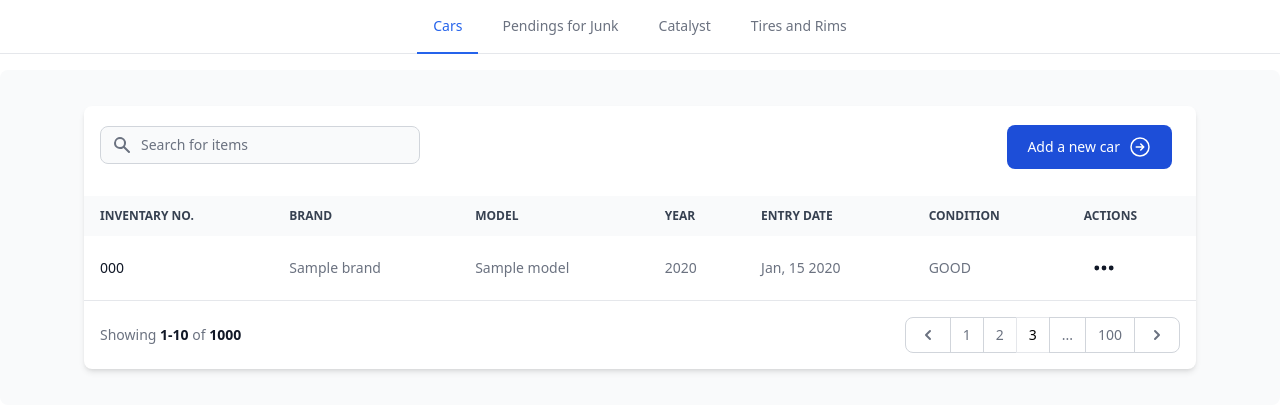
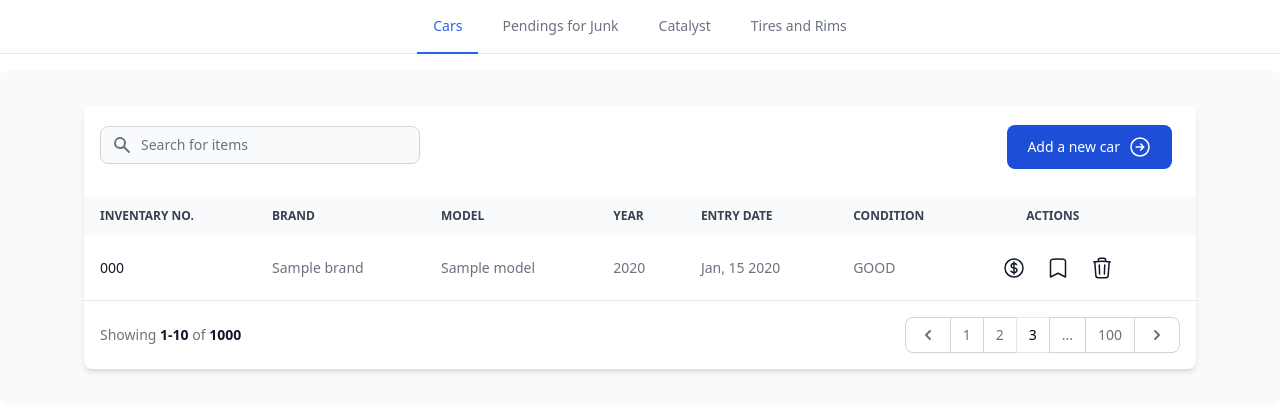
Before and after one commit to JoseJorgeGC/junker_app, a Django app: page /inventary/ in a window 1280 px wide. Shown: the part 80-493 px from the top of the page. Run offline with Django 4.2, Linux system fonts and the light colour scheme; tables that the repository leaves empty hold one stand-in row (values such as "Sample post"); some libraries are stand-ins or nearby versions.

Commit message:
Agregando botones nuevos en paginas de carros y pedientes

```diff
--- a/inventary/templates/inventary.html
+++ b/inventary/templates/inventary.html
@@ -53,7 +53,7 @@
                                     <th scope="col" class="px-4 py-3">Year</th>
                                     <th scope="col" class="px-4 py-3">Entry Date</th>
                                     <th scope="col" class="px-4 py-3">Condition</th>
-                                    <th scope="col" class="px-4 py-3">Actions</th>
+                                    <th scope="col" class="pl-12">Actions</th>
                                 </tr>
                             </thead>
                             <tbody>
@@ -66,25 +66,33 @@
                                     <td class="px-4 py-3">{{car.entry_date|date:"M, j Y"}}</td>
                                     <td class="px-4 py-3">{{car.condition}}</td>
                                     <td class="px-4 py-3">
-                                        <button id="dropdownMenuIconHorizontalButton" data-dropdown-toggle="dropdownDotsHorizontal" class="inline-flex items-center p-2 text-sm font-medium text-center text-gray-900 bg-white rounded-lg hover:bg-gray-100 focus:ring-4 focus:outline-none dark:text-white focus:ring-gray-50 dark:bg-gray-800 dark:hover:bg-gray-700 dark:focus:ring-gray-600" type="button">
-                                            <svg class="w-6 h-6" aria-hidden="true" fill="currentColor" viewBox="0 0 20 20" xmlns="http://www.w3.org/2000/svg"><path d="M6 10a2 2 0 11-4 0 2 2 0 014 0zM12 10a2 2 0 11-4 0 2 2 0 014 0zM16 12a2 2 0 100-4 2 2 0 000 4z"></path></svg>
-                                        </button>
+                                        <a href="">
+                                            <button class="inline-flex items-center p-2 text-sm font-medium text-center text-gray-900 bg-white rounded-lg hover:bg-gray-100 focus:ring-4 focus:outline-none dark:text-white focus:ring-gray-50 dark:bg-gray-800 dark:hover:bg-gray-700 dark:focus:ring-gray-600" type="button">
+                                            <svg xmlns="http://www.w3.org/2000/svg" fill="none" viewBox="0 0 24 24" stroke-width="1.5" stroke="currentColor" class="w-6 h-6">
+                                                <path stroke-linecap="round" stroke-linejoin="round" d="M12 6v12m-3-2.818l.879.659c1.171.879 3.07.879 4.242 0 1.172-.879 1.172-2.303 0-3.182C13.536 12.219 12.768 12 12 12c-.725 0-1.45-.22-2.003-.659-1.106-.879-1.106-2.303 0-3.182s2.9-.879 4.006 0l.415.33M21 12a9 9 0 11-18 0 9 9 0 0118 0z" />
+                                                <title>Sell</title>
+                                            </svg>
+                                            </button>
+                                        </a>
 
-                                        <!-- Dropdown menu -->
-                                        <div id="dropdownDotsHorizontal" class="z-10 hidden bg-white divide-y divide-gray-100 rounded-lg shadow w-44 dark:bg-gray-700 dark:divide-gray-600">
-                                            <ul class="py-2 text-sm text-gray-700 dark:text-gray-200" aria-labelledby="dropdownMenuIconHorizontalButton">
-                                                <li>
-                                                    <a href="{% url 'sell' %}" class="block px-4 py-2 hover:bg-gray-100 dark:hover:bg-gray-600 dark:hover:text-white">Sell</a>
-                                                </li>
-                                                <li>
-                                                    <a href="{% url 'to_junk' car.id %}" class="block px-4 py-2 hover:bg-gray-100 dark:hover:bg-gray-600 dark:hover:text-white">To Junk</a>
-                                                </li>
-                                                <li>
-                                                    <a href="{% url 'delete' car.id %}" class="block px-4 py-2 hover:bg-gray-100 dark:hover:bg-gray-600 dark:hover:text-white">Delete</a>
-                                                </li>
-                                                </ul>
-                                        </div>
-                                        </div>
+                                        <a href="">
+                                            <button class="inline-flex items-center p-2 text-sm font-medium text-center text-gray-900 bg-white rounded-lg hover:bg-gray-100 focus:ring-4 focus:outline-none dark:text-white focus:ring-gray-50 dark:bg-gray-800 dark:hover:bg-gray-700 dark:focus:ring-gray-600" type="button">
+                                            <svg xmlns="http://www.w3.org/2000/svg" fill="none" viewBox="0 0 24 24" stroke-width="1.5" stroke="currentColor" class="w-6 h-6">
+                                                <path stroke-linecap="round" stroke-linejoin="round" d="M17.593 3.322c1.1.128 1.907 1.077 1.907 2.185V21L12 17.25 4.5 21V5.507c0-1.108.806-2.057 1.907-2.185a48.507 48.507 0 0111.186 0z" />
+                                                <title>To Junk</title>
+                                            </svg>
+                                            </button>
+                                        </a></div>
+
+                                        <a href="">
+                                            <button class="inline-flex items-center p-2 text-sm font-medium text-center text-gray-900 bg-white rounded-lg hover:bg-red-100 focus:ring-4 focus:outline-none dark:text-white focus:ring-gray-50 dark:bg-gray-800 dark:hover:bg-gray-700 dark:focus:ring-gray-600" type="button">
+                                            <svg xmlns="http://www.w3.org/2000/svg" fill="none" viewBox="0 0 24 24" stroke-width="1.5" stroke="currentColor" class="w-6 h-6">
+                                                <path stroke-linecap="round" stroke-linejoin="round" d="M14.74 9l-.346 9m-4.788 0L9.26 9m9.968-3.21c.342.052.682.107 1.022.166m-1.022-.165L18.16 19.673a2.25 2.25 0 01-2.244 2.077H8.084a2.25 2.25 0 01-2.244-2.077L4.772 5.79m14.456 0a48.108 48.108 0 00-3.478-.397m-12 .562c.34-.059.68-.114 1.022-.165m0 0a48.11 48.11 0 013.478-.397m7.5 0v-.916c0-1.18-.91-2.164-2.09-2.201a51.964 51.964 0 00-3.32 0c-1.18.037-2.09 1.022-2.09 2.201v.916m7.5 0a48.667 48.667 0 00-7.5 0" />
+                                                <title>Delete</title>
+                                            </svg>
+                                            </button>
+                                        </a>
+                                    </div>
                                     </td>
                                 </tr>
                                 {% endfor %}
@@ -169,7 +177,7 @@
                                     <th scope="col" class="px-4 py-3">Year</th>
                                     <th scope="col" class="px-4 py-3">Entry Date</th>
                                     <th scope="col" class="px-4 py-3">Condition</th>
-                                    <th scope="col" class="px-4 py-3">Actions</th>
+                                    <th scope="col" class="pl-7 px-4 py-3">Actions</th>
                                 </tr>
                             </thead>
                             <tbody>
@@ -181,23 +189,23 @@
                                     <td class="px-4 py-3">{{junkcar.car.year}}</td>
                                     <td class="px-4 py-3">{{junkcar.car.entry_date|date:"M, j Y"}}</td>
                                     <td class="px-4 py-3">{{junkcar.car.condition}}</td>
-                                    <td class="px-4 py-3 flex items-center justify-end">
-                                        <button id="dropdownMenuIconHorizontalButton2" data-dropdown-toggle="dropdownDotsHorizontal2" class="inline-flex items-center p-2 text-sm font-medium text-center text-gray-900 bg-white rounded-lg hover:bg-gray-100 focus:ring-4 focus:outline-none dark:text-white focus:ring-gray-50 dark:bg-gray-800 dark:hover:bg-gray-700 dark:focus:ring-gray-600" type="button">
-                                            <svg class="w-6 h-6" aria-hidden="true" fill="currentColor" viewBox="0 0 20 20" xmlns="http://www.w3.org/2000/svg"><path d="M6 10a2 2 0 11-4 0 2 2 0 014 0zM12 10a2 2 0 11-4 0 2 2 0 014 0zM16 12a2 2 0 100-4 2 2 0 000 4z"></path></svg>
-                                        </button>
-
-                                        <!-- Dropdown menu -->
-                                        <div id="dropdownDotsHorizontal2" class="z-10 hidden bg-white divide-y divide-gray-100 rounded-lg shadow w-44 dark:bg-gray-700 dark:divide-gray-600">
-                                            <ul class="py-2 text-sm text-gray-700 dark:text-gray-200" aria-labelledby="dropdownMenuIconHorizontalButton">
-                                                <li>
-                                                    <a href="{% url 'junk' %}" class="block px-4 py-2 hover:bg-gray-100 dark:hover:bg-gray-600 dark:hover:text-white">Edit</a>
-                                                </li>
-                                                <li>
-                                                    <a href="{% url 'junk' %}" class="block px-4 py-2 hover:bg-gray-100 dark:hover:bg-gray-600 dark:hover:text-white">To Junk</a>
-                                                </li>
-
-                                            </ul>
-                                        </div>
+                                    <td class="px-4 py-3 flex items-center justify-start">
+                                        <a href="">
+                                            <button class="inline-flex items-center p-2 text-sm font-medium text-center text-gray-900 bg-white rounded-lg hover:bg-gray-100 focus:ring-4 focus:outline-none dark:text-white focus:ring-gray-50 dark:bg-gray-800 dark:hover:bg-gray-700 dark:focus:ring-gray-600" type="button">
+                                            <svg xmlns="http://www.w3.org/2000/svg" fill="none" viewBox="0 0 24 24" stroke-width="1.5" stroke="currentColor" class="w-6 h-6">
+                                                <path stroke-linecap="round" stroke-linejoin="round" d="M12 6v12m-3-2.818l.879.659c1.171.879 3.07.879 4.242 0 1.172-.879 1.172-2.303 0-3.182C13.536 12.219 12.768 12 12 12c-.725 0-1.45-.22-2.003-.659-1.106-.879-1.106-2.303 0-3.182s2.9-.879 4.006 0l.415.33M21 12a9 9 0 11-18 0 9 9 0 0118 0z" />
+                                                <title>Sell</title>
+                                            </svg>
+                                            </button>
+                                        </a>
+                                        <a href="">
+                                            <button class="inline-flex items-center p-2 text-sm font-medium text-center text-gray-900 bg-white rounded-lg hover:bg-gray-100 focus:ring-4 focus:outline-none dark:text-white focus:ring-gray-50 dark:bg-gray-800 dark:hover:bg-gray-700 dark:focus:ring-gray-600" type="button">
+                                            <svg xmlns="http://www.w3.org/2000/svg" fill="none" viewBox="0 0 24 24" stroke-width="1.5" stroke="currentColor" class="w-6 h-6">
+                                                <path stroke-linecap="round" stroke-linejoin="round" d="M6 18L18 6M6 6l12 12" />
+                                                <title>Junked</title>
+                                            </svg>
+                                            </button>
+                                        </a>
                                     </td>
                                 </tr>
                                 {% endfor %}
```
